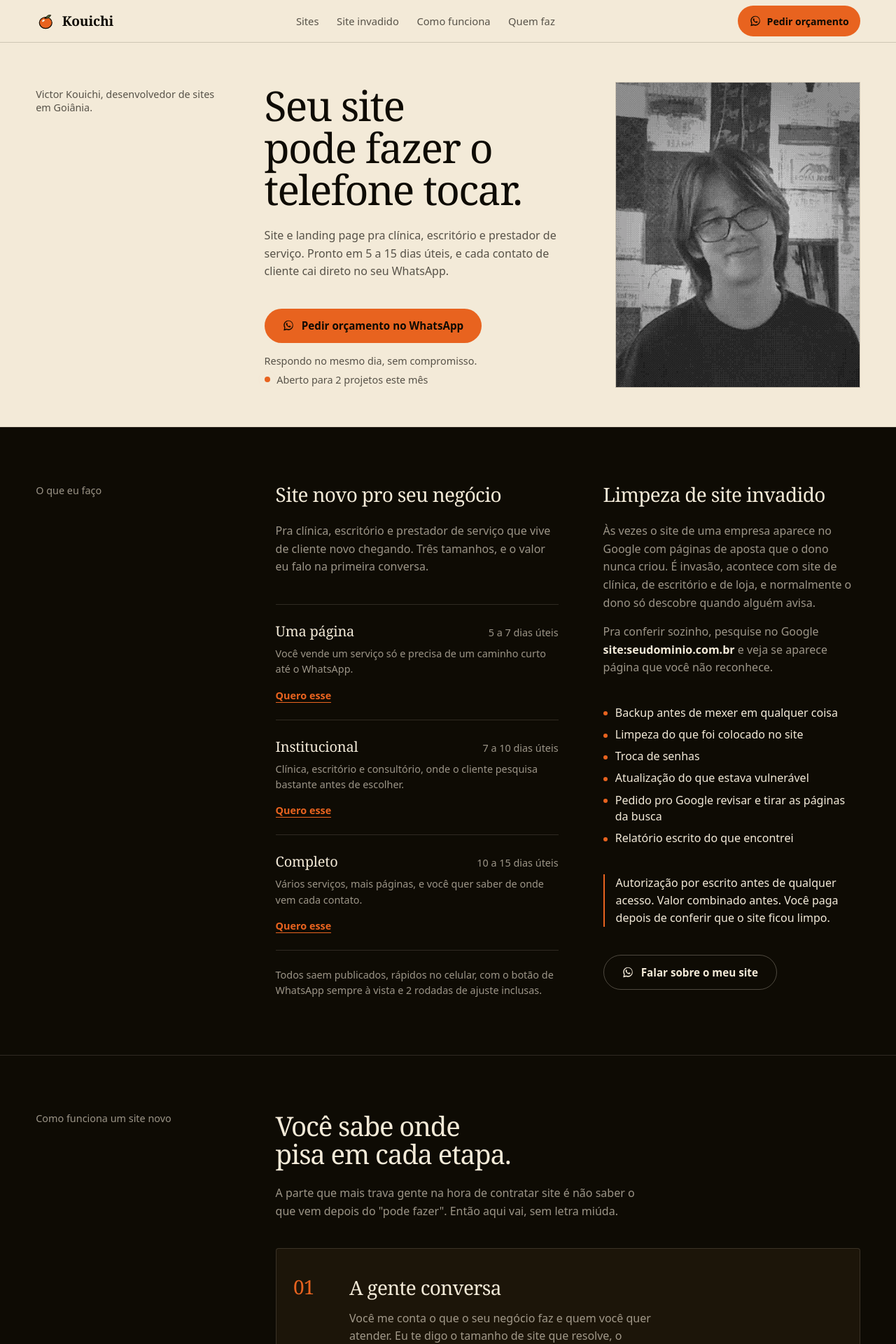
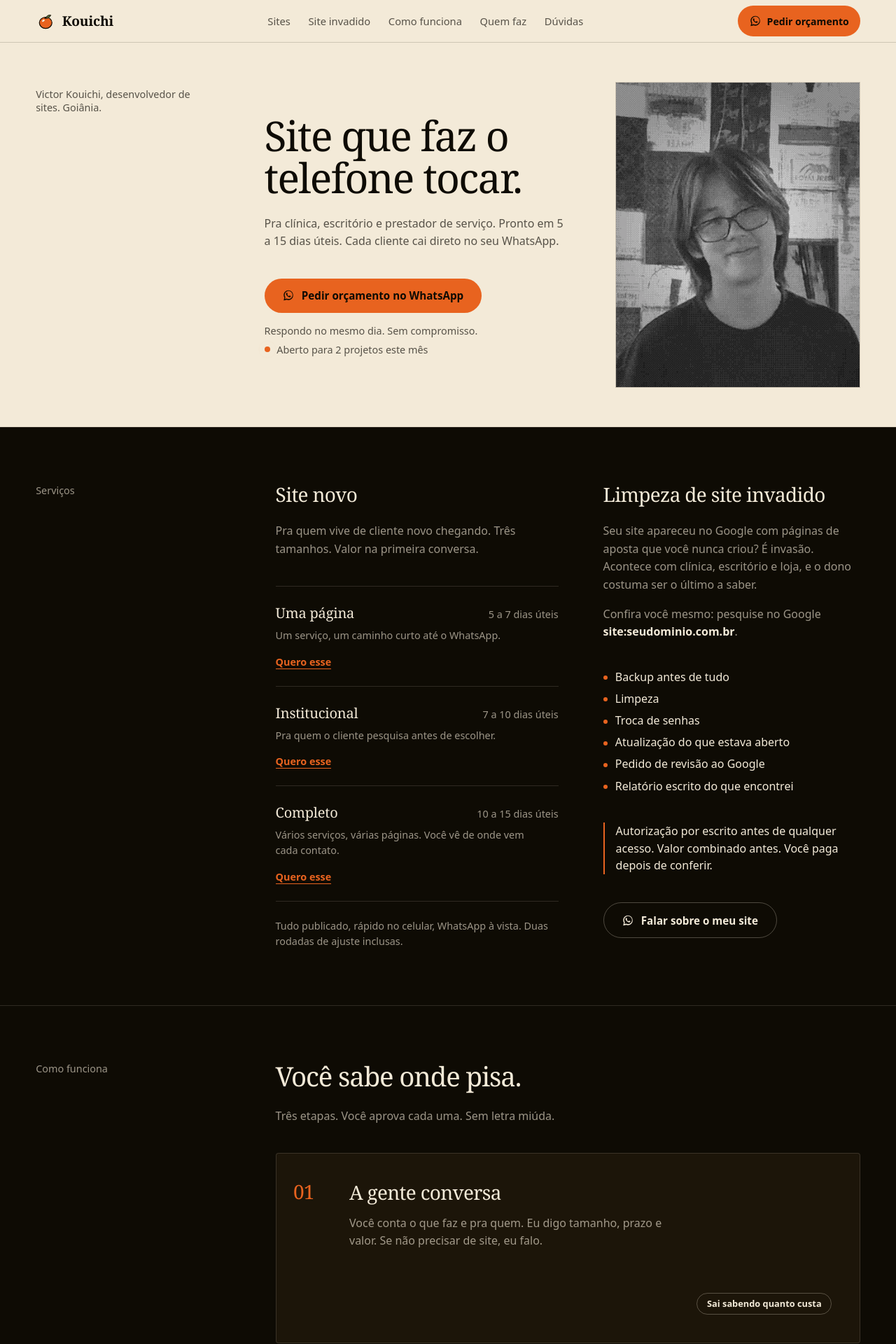
Before and after one commit to kouyxi/kouichi, a Nuxt app: page / in a window 1280 px wide. Shown: the top 1920 px of the page at 70% size. Built offline with nearby package versions, Linux system fonts and the light colour scheme.

Commit message:
Copy enxuta: frase curta, afirmação, sem justificativa
Co-Authored-By: Claude Fable 5.1 <noreply@anthropic.com>

```diff
--- a/app/components/lab/Contact.vue
+++ b/app/components/lab/Contact.vue
@@ -46,11 +46,11 @@ onMounted(async () => {
 
 <template>
   <section id="contato" ref="root" class="ct">
-    <div class="ct-faq sec">
+    <div id="faq" class="ct-faq sec">
      <div class="sec-in">
-      <p class="sec-rotulo">Antes de chamar</p>
+      <p class="sec-rotulo">Dúvidas</p>
       <div>
-      <h2 class="sec-h2">Perguntas que sempre chegam</h2>
+      <h2 class="sec-h2">O que todo mundo pergunta.</h2>
 
       <ul class="ct-rows">
         <li v-for="(f, i) in faqs" :key="f.q" class="ct-row" :class="{ 'is-open': aberta === i }">
@@ -76,7 +76,7 @@ onMounted(async () => {
     </div>
 
     <div class="ct-final claro">
-      <p class="ct-kicker">Sem compromisso, respondo no mesmo dia</p>
+      <p class="ct-kicker">Sem compromisso. Respondo no mesmo dia.</p>
       <a
         :href="whatsapp"
         target="_blank"
--- a/app/components/lab/Header.vue
+++ b/app/components/lab/Header.vue
@@ -9,7 +9,8 @@ const links = [
   { label: 'Sites', href: '#servicos' },
   { label: 'Site invadido', href: '#site-invadido' },
   { label: 'Como funciona', href: '#processo', so: 'desktop' },
-  { label: 'Quem faz', href: '#sobre', so: 'desktop' }
+  { label: 'Quem faz', href: '#sobre', so: 'desktop' },
+  { label: 'Dúvidas', href: '#faq', so: 'desktop' }
 ]
 const whatsapp = waLink('Oi, Kouichi! Vim pelo seu site e queria um orçamento. Meu negócio é ')
 
--- a/app/components/lab/Intro.vue
+++ b/app/components/lab/Intro.vue
@@ -42,13 +42,13 @@ onMounted(async () => {
          o texto começa na mesma linha vertical do resto da página e a foto
          fecha a direita com a altura do bloco inteiro. -->
     <div class="intro-in">
-      <p class="intro-quem intro-fade">Victor Kouichi, desenvolvedor de sites em Goiânia.</p>
+      <p class="intro-quem intro-fade">Victor Kouichi, desenvolvedor de sites. Goiânia.</p>
 
       <div class="intro-txt">
-        <h1 class="intro-title intro-fade">Seu site pode fazer o telefone tocar.</h1>
+        <h1 class="intro-title intro-fade">Site que faz o telefone tocar.</h1>
         <p class="intro-sub intro-fade">
-          Site e landing page pra clínica, escritório e prestador de serviço.
-          Pronto em 5 a 15 dias úteis, e cada contato de cliente cai direto no seu WhatsApp.
+          Pra clínica, escritório e prestador de serviço. Pronto em 5 a 15 dias úteis.
+          Cada cliente cai direto no seu WhatsApp.
         </p>
         <!-- O botão diz o que acontece ao clicar; as duas linhas embaixo
              respondem "quanto demora" e "o que me compromete", que é o que
@@ -66,7 +66,7 @@ onMounted(async () => {
             <WaIcon :size="18" />
             Pedir orçamento no WhatsApp
           </a>
-          <p class="intro-gatilho">Respondo no mesmo dia, sem compromisso.</p>
+          <p class="intro-gatilho">Respondo no mesmo dia. Sem compromisso.</p>
           <p class="intro-vaga"><i class="pulso" aria-hidden="true" />{{ disponibilidade }}</p>
         </div>
       </div>
--- a/app/components/lab/Manifest.vue
+++ b/app/components/lab/Manifest.vue
@@ -1,9 +1,9 @@
 <script setup lang="ts">
 // Três regras de trabalho. Não são sequência, então não levam número.
 const principios = [
-  { t: 'Prefiro fato a adjetivo', d: 'Se a gente não consegue provar, não entra no site.' },
-  { t: 'Se não serve, sai', d: 'Cada coisa na página tem que ajudar alguém a te procurar.' },
-  { t: 'Você sabe onde está pisando', d: 'Escopo, prazo e valor combinados antes.' }
+  { t: 'Fato, não adjetivo', d: 'Se não dá pra provar, não entra.' },
+  { t: 'Se não serve, sai', d: 'Cada coisa na página ajuda alguém a te procurar.' },
+  { t: 'Combinado antes', d: 'Escopo, prazo e valor fechados antes de começar.' }
 ]
 </script>
 
@@ -13,17 +13,16 @@ const principios = [
       <h2 class="sec-rotulo">Quem faz</h2>
       <div>
       <p class="mf-big">
-        Sou o Victor Kouichi, de Goiânia. Passo o dia procurando onde as coisas
-        quebram: o formulário que não envia, a página que abre torta no
-        celular, a porta aberta que derruba o site num sábado. E estudo o que
-        faz alguém decidir, porque uma página faz a pessoa te chamar e a
-        outra faz ela fechar a aba. Site bonito que não gera contato é despesa.
+        Sou o Victor Kouichi, de Goiânia. Procuro onde as coisas quebram:
+        o formulário que não envia, a página torta no celular, a porta aberta
+        que derruba o site num sábado. E estudo o que faz alguém decidir.
+        Site bonito que não gera contato é despesa.
       </p>
 
       <p class="mf-honesto">
-        Minha carteira ainda é curta. É por isso que eu topo prazo curto, valor
-        justo e a regra de você não pagar se o layout não te agradar: estou
-        construindo reputação, e isso joga a seu favor.
+        Minha carteira é curta. Por isso prazo curto, valor justo e a regra de
+        não pagar se não gostar do layout. Estou construindo reputação.
+        Isso joga a seu favor.
       </p>
 
       <ul class="mf-princs">
--- a/app/components/lab/Process.vue
+++ b/app/components/lab/Process.vue
@@ -3,20 +3,20 @@ const passos = [
   {
     n: '01',
     t: 'A gente conversa',
-    d: 'Você me conta o que o seu negócio faz e quem você quer atender. Eu te digo o tamanho de site que resolve, o prazo e o valor. Se eu achar que você não precisa de site agora, eu falo.',
-    marco: 'Sai daqui sabendo quanto custa'
+    d: 'Você conta o que faz e pra quem. Eu digo tamanho, prazo e valor. Se não precisar de site, eu falo.',
+    marco: 'Sai sabendo quanto custa'
   },
   {
     n: '02',
-    t: 'Eu mostro o layout',
-    d: 'Antes de programar qualquer coisa, você vê como o site vai ficar. É aqui que a gente ajusta o que não ficou do seu jeito, quantas vezes precisar.',
-    marco: 'Só depois do seu ok eu sigo'
+    t: 'Você vê o layout',
+    d: 'Antes de uma linha de código, você vê o site. Ajusta até ficar do seu jeito.',
+    marco: 'Só sigo com o seu ok'
   },
   {
     n: '03',
-    t: 'Coloco no ar',
-    d: 'Site publicado, funcionando no celular, botão de WhatsApp no lugar. Te mostro como acompanhar quantas pessoas estão chamando você.',
-    marco: 'Mais 2 rodadas de ajuste inclusas'
+    t: 'No ar',
+    d: 'Publicado, rápido no celular, WhatsApp no lugar. Você aprende a ver quem está chamando.',
+    marco: 'Duas rodadas de ajuste inclusas'
   }
 ]
 
@@ -57,14 +57,11 @@ onMounted(async () => {
 <template>
   <section id="processo" ref="root" class="pr sec">
    <div class="sec-in">
-    <p class="sec-rotulo">Como funciona um site novo</p>
+    <p class="sec-rotulo">Como funciona</p>
     <div>
     <header class="pr-head">
-      <h2 class="sec-h2">Você sabe onde pisa em cada etapa.</h2>
-      <p class="sec-lead">
-        A parte que mais trava gente na hora de contratar site é não saber o que vem
-        depois do "pode fazer". Então aqui vai, sem letra miúda.
-      </p>
+      <h2 class="sec-h2">Você sabe onde pisa.</h2>
+      <p class="sec-lead">Três etapas. Você aprova cada uma. Sem letra miúda.</p>
     </header>
 
     <ol class="pr-stack">
@@ -81,7 +78,7 @@ onMounted(async () => {
     </ol>
 
     <p class="pr-garantia">
-      Se o layout não te agradar, você não paga e a gente encerra ali.
+      Não gostou do layout? Não paga. Encerramos ali.
     </p>
     </div>
    </div>
--- a/app/components/lab/Services.vue
+++ b/app/components/lab/Services.vue
@@ -6,19 +6,19 @@ import { waLink } from '~/data/contato'
 const tamanhos = [
   {
     nome: 'Uma página',
-    para: 'Você vende um serviço só e precisa de um caminho curto até o WhatsApp.',
+    para: 'Um serviço, um caminho curto até o WhatsApp.',
     prazo: '5 a 7 dias úteis',
     wa: 'Oi, Kouichi! Queria um site de uma página. Meu negócio é '
   },
   {
     nome: 'Institucional',
-    para: 'Clínica, escritório e consultório, onde o cliente pesquisa bastante antes de escolher.',
+    para: 'Pra quem o cliente pesquisa antes de escolher.',
     prazo: '7 a 10 dias úteis',
     wa: 'Oi, Kouichi! Queria um site institucional. Meu negócio é '
   },
   {
     nome: 'Completo',
-    para: 'Vários serviços, mais páginas, e você quer saber de onde vem cada contato.',
+    para: 'Vários serviços, várias páginas. Você vê de onde vem cada contato.',
     prazo: '10 a 15 dias úteis',
     wa: 'Oi, Kouichi! Queria um site completo. Meu negócio é '
   }
@@ -30,14 +30,13 @@ const waInvadido = waLink('Oi, Kouichi! Acho que meu site foi invadido. O endere
 <template>
   <section id="servicos" class="sv sec">
    <div class="sec-in">
-    <p class="sec-rotulo">O que eu faço</p>
+    <p class="sec-rotulo">Serviços</p>
 
     <div class="sv-grid">
       <article class="sv-bloco">
-        <h2 class="sec-h3">Site novo pro seu negócio</h2>
+        <h2 class="sec-h3">Site novo</h2>
         <p class="sv-p">
-          Pra clínica, escritório e prestador de serviço que vive de cliente novo
-          chegando. Três tamanhos, e o valor eu falo na primeira conversa.
+          Pra quem vive de cliente novo chegando. Três tamanhos. Valor na primeira conversa.
         </p>
 
         <ul class="sv-lista">
@@ -59,8 +58,7 @@ const waInvadido = waLink('Oi, Kouichi! Acho que meu site foi invadido. O endere
         </ul>
 
         <p class="sv-comum">
-          Todos saem publicados, rápidos no celular, com o botão de WhatsApp
-          sempre à vista e 2 rodadas de ajuste inclusas.
+          Tudo publicado, rápido no celular, WhatsApp à vista. Duas rodadas de ajuste inclusas.
         </p>
       </article>
 
@@ -70,28 +68,27 @@ const waInvadido = waLink('Oi, Kouichi! Acho que meu site foi invadido. O endere
       <article id="site-invadido" class="sv-bloco sv-invadido">
         <h2 class="sec-h3">Limpeza de site invadido</h2>
         <p class="sv-p">
-          Às vezes o site de uma empresa aparece no Google com páginas de aposta
-          que o dono nunca criou. É invasão, acontece com site de clínica, de
-          escritório e de loja, e normalmente o dono só descobre quando alguém avisa.
+          Seu site apareceu no Google com páginas de aposta que você nunca criou?
+          É invasão. Acontece com clínica, escritório e loja, e o dono costuma ser
+          o último a saber.
         </p>
         <p class="sv-p">
-          Pra conferir sozinho, pesquise no Google
-          <code class="sv-code">site:seudominio.com.br</code>
-          e veja se aparece página que você não reconhece.
+          Confira você mesmo: pesquise no Google
+          <code class="sv-code">site:seudominio.com.br</code>.
         </p>
 
         <ul class="sv-passos">
-          <li>Backup antes de mexer em qualquer coisa</li>
-          <li>Limpeza do que foi colocado no site</li>
+          <li>Backup antes de tudo</li>
+          <li>Limpeza</li>
           <li>Troca de senhas</li>
-          <li>Atualização do que estava vulnerável</li>
-          <li>Pedido pro Google revisar e tirar as páginas da busca</li>
+          <li>Atualização do que estava aberto</li>
+          <li>Pedido de revisão ao Google</li>
           <li>Relatório escrito do que encontrei</li>
         </ul>
 
         <p class="sv-regra">
           Autorização por escrito antes de qualquer acesso. Valor combinado antes.
-          Você paga depois de conferir que o site ficou limpo.
+          Você paga depois de conferir.
         </p>
 
         <a
```
Also changed, not shown: app/data/faqs.ts (+8 -8 lines).
